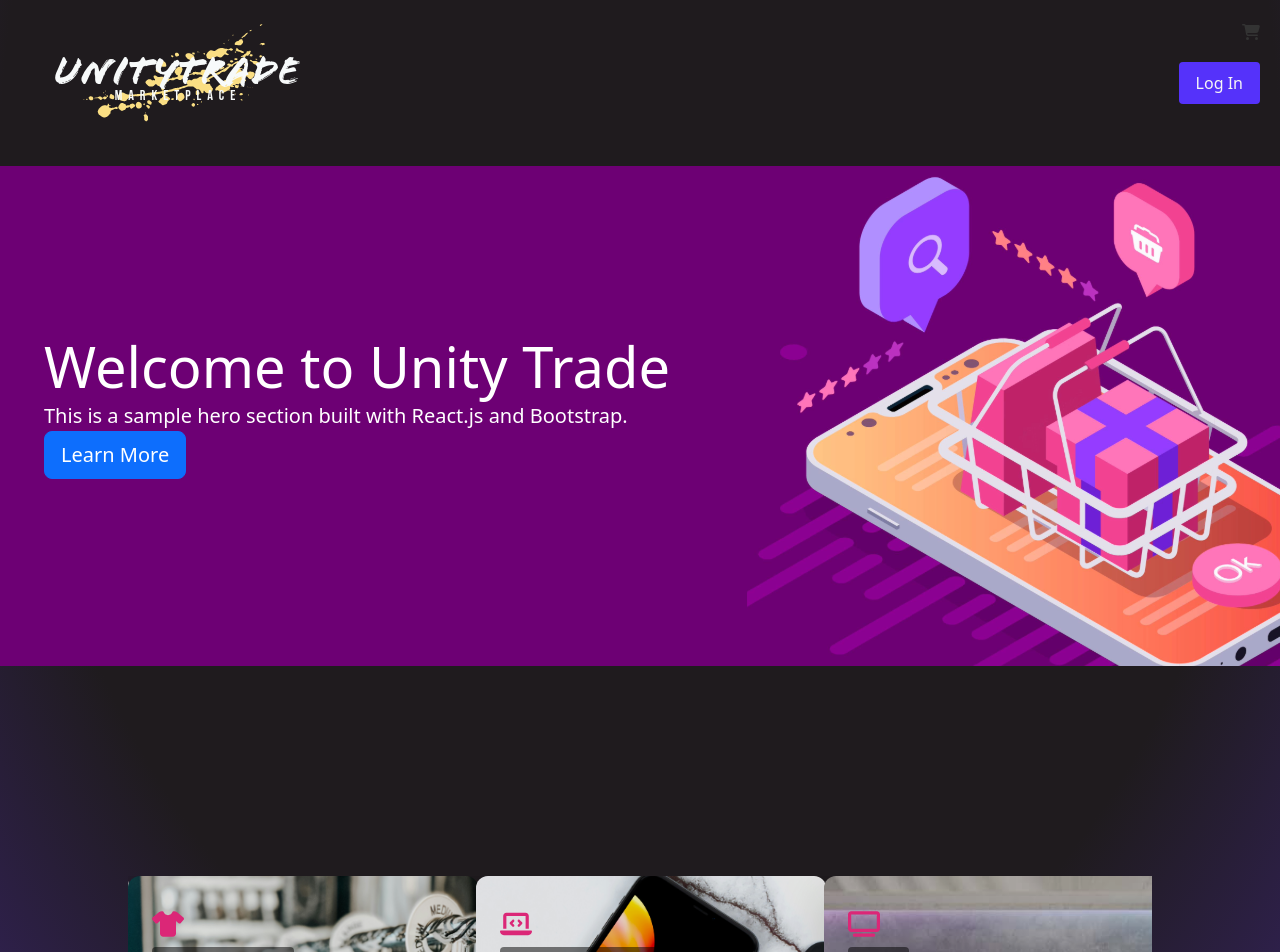
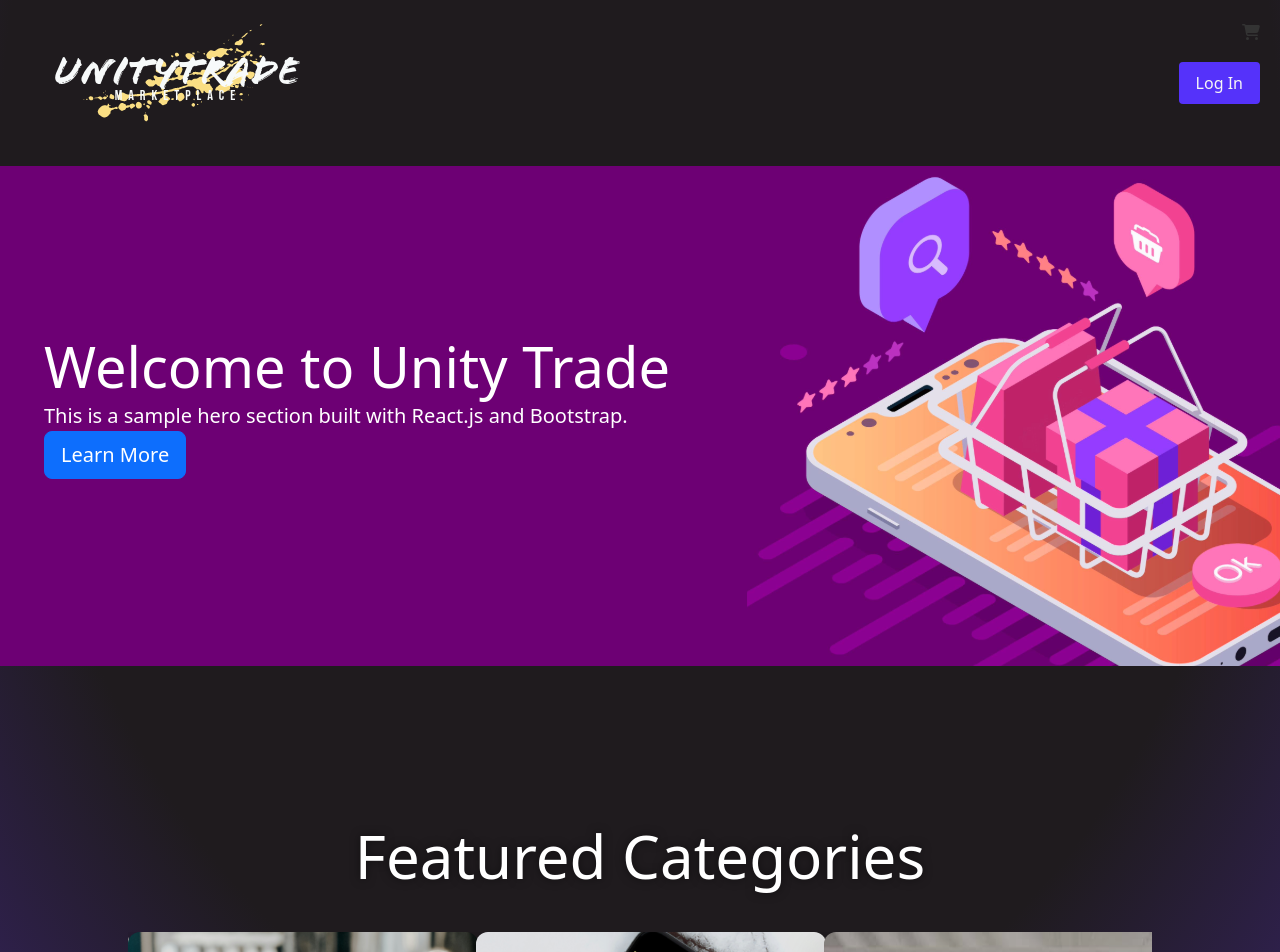
Before and after one commit to uvee35/unitytrade-website, a React (Vite) app: page / in a window 1280 px wide. Shown: the top 952 px of the page. Built offline with nearby package versions, Linux system fonts and the light colour scheme; no server answers; grey boxes are pictures that could not be loaded.

Commit message:
Add featured categories title to CarouselSlider component

```diff
--- a/src/Components/Carousel/carousel.jsx
+++ b/src/Components/Carousel/carousel.jsx
@@ -9,7 +9,11 @@ import { ServiceData } from "../../constants"; // Adjust the import path as need
 
 const CarouselSlider = () => {
   return (
+
     <div className="flex items-center justify-center flex-col h-[900px]">
+  <h1 style={{ fontSize: "60px", marginBottom: "40px", color: "white", textShadow: "0 0 10px rgba(0, 0, 0, 0.5)" }}>
+    Featured Categories
+  </h1>
       <Swiper
         breakpoints={{
           340: {
```
